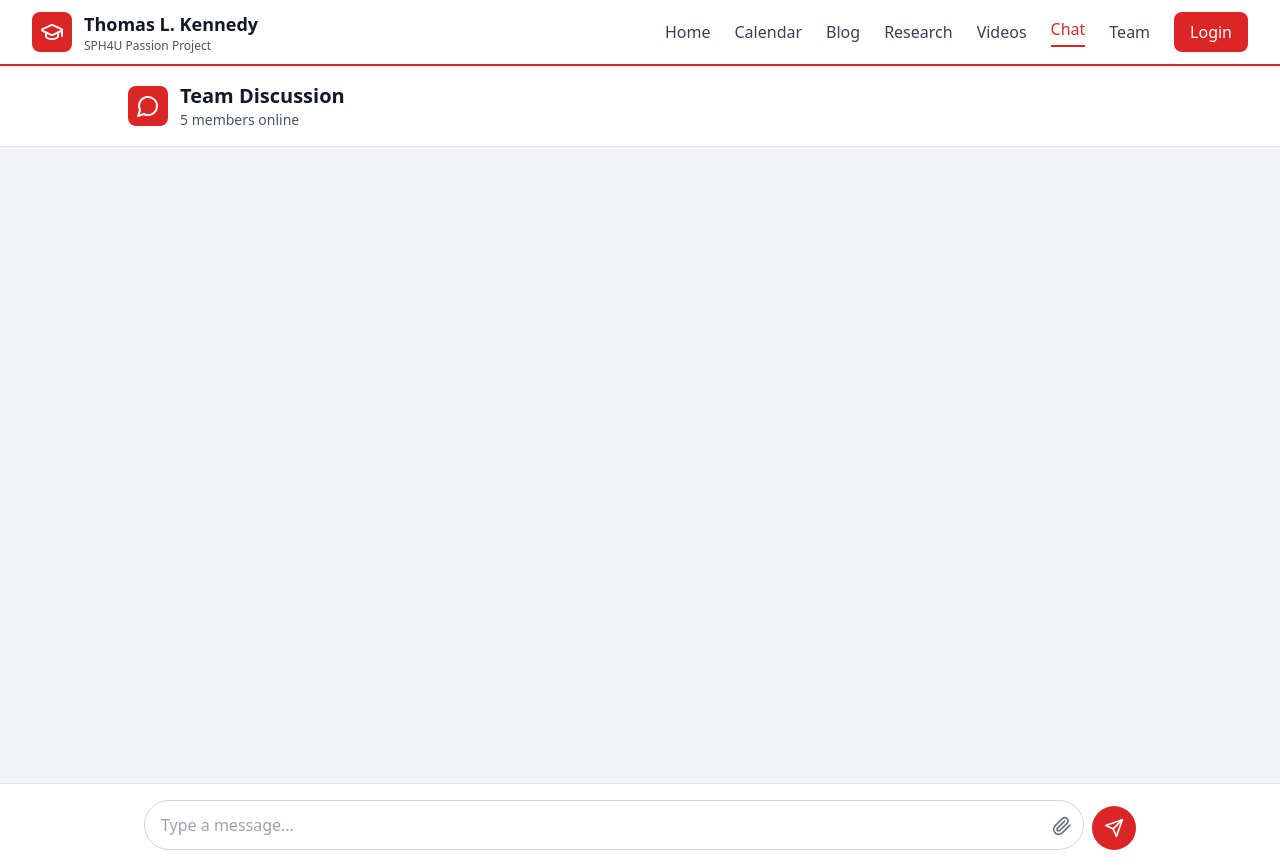
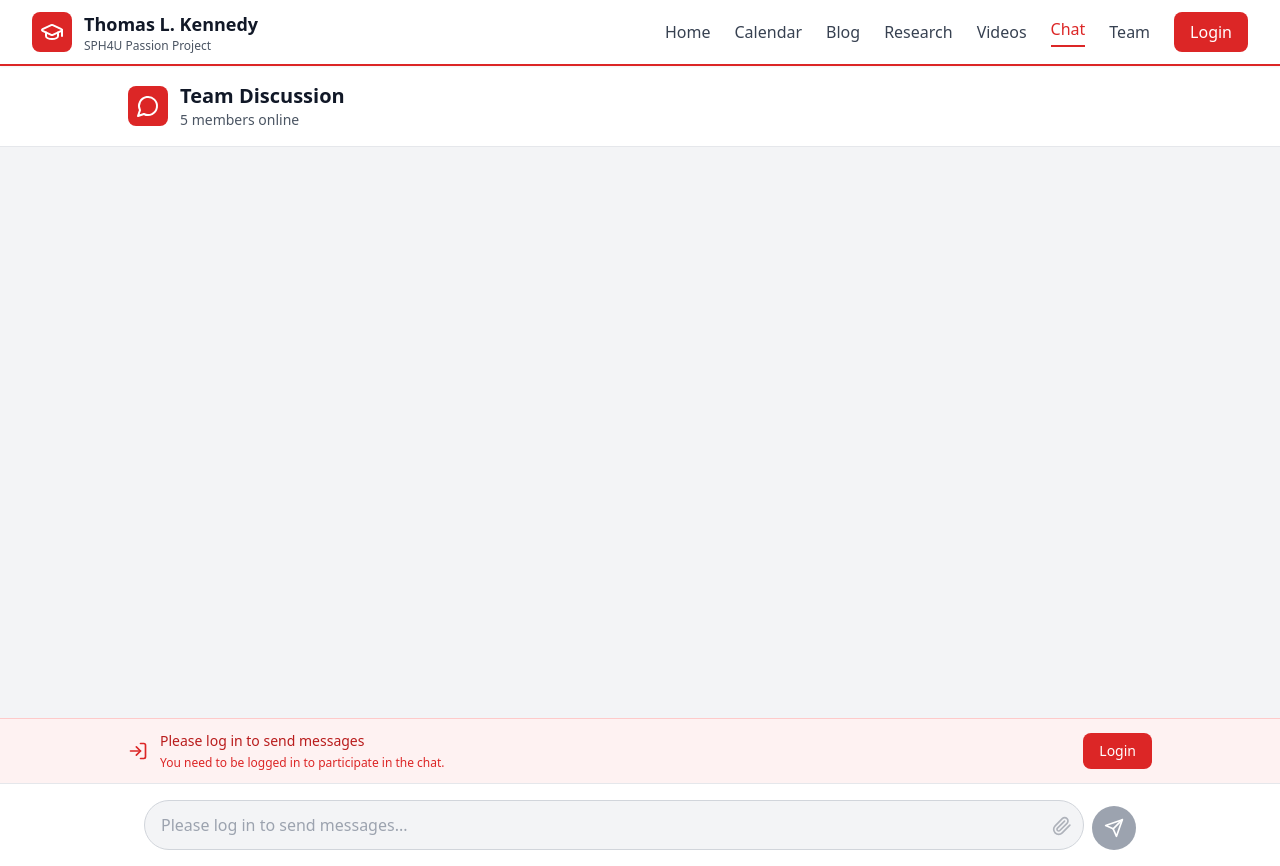
Before and after one commit to HastH8/SPH4U, a React (Vite) app: page /chat in a window 1280 px wide. Built offline with nearby package versions, Linux system fonts and the light colour scheme.

Commit message:
Update Chat.jsx

```diff
--- a/src/pages/Chat.jsx
+++ b/src/pages/Chat.jsx
@@ -1,5 +1,6 @@
 import { useState, useRef, useEffect } from 'react'
-import { Send, MessageCircle, Paperclip, Image as ImageIcon, Video, File, X, Download } from 'lucide-react'
+import { useNavigate } from 'react-router-dom'
+import { Send, MessageCircle, Paperclip, Image as ImageIcon, Video, File, X, Download, LogIn } from 'lucide-react'
 import { messages as initialMessages } from '../data/messages'
 import { users } from '../data/users'
 
@@ -15,6 +16,10 @@ export default function Chat() {
   const fileInputRef = useRef(null)
   const imageInputRef = useRef(null)
   const videoInputRef = useRef(null)
+  const navigate = useNavigate()
+
+  const currentUser = JSON.parse(localStorage.getItem('currentUser') || 'null')
+  const isLoggedIn = !!currentUser
 
   useEffect(() => {
     localStorage.setItem('chatMessages', JSON.stringify(messages))
@@ -95,11 +100,15 @@ export default function Chat() {
 
   const handleSubmit = (e) => {
     e.preventDefault()
+    if (!isLoggedIn) {
+      navigate('/login')
+      return
+    }
     if (!newMessage.trim() && attachments.length === 0) return
 
     const message = {
       id: Date.now(),
-      userId: 1,
+      userId: currentUser.id,
       text: newMessage,
       attachments: attachments.map(a => ({
         type: a.type,
@@ -262,6 +271,24 @@ export default function Chat() {
         </div>
       </div>
 
+      {!isLoggedIn && (
+        <div className="bg-red-50 border-t border-red-200 px-4 py-3">
+          <div className="max-w-5xl mx-auto flex items-center gap-3">
+            <LogIn className="w-5 h-5 text-red-600 flex-shrink-0" />
+            <div className="flex-1">
+              <p className="text-sm text-red-700 font-medium">Please log in to send messages</p>
+              <p className="text-xs text-red-600 mt-1">You need to be logged in to participate in the chat.</p>
+            </div>
+            <button
+              onClick={() => navigate('/login')}
+              className="bg-red-600 text-white px-4 py-2 rounded-lg hover:bg-red-700 transition-colors text-sm font-medium"
+            >
+              Login
+            </button>
+          </div>
+        </div>
+      )}
+
       <div className="bg-white border-t border-gray-200">
         <div className="max-w-5xl mx-auto p-4">
           {attachments.length > 0 && (
@@ -303,14 +330,22 @@ export default function Chat() {
                 type="text"
                 value={newMessage}
                 onChange={(e) => setNewMessage(e.target.value)}
-                placeholder="Type a message..."
-                className="w-full px-4 py-3 pr-12 border border-gray-300 rounded-full focus:outline-none focus:ring-2 focus:ring-red-600 focus:border-transparent"
+                placeholder={isLoggedIn ? "Type a message..." : "Please log in to send messages..."}
+                className="w-full px-4 py-3 pr-12 border border-gray-300 rounded-full focus:outline-none focus:ring-2 focus:ring-red-600 focus:border-transparent disabled:bg-gray-100 disabled:cursor-not-allowed"
+                disabled={!isLoggedIn}
               />
               <div className="absolute right-2 bottom-2">
                 <button
                   type="button"
-                  onClick={() => setShowAttachmentMenu(!showAttachmentMenu)}
-                  className="text-gray-500 hover:text-red-600 transition-colors p-1"
+                  onClick={() => {
+                    if (!isLoggedIn) {
+                      navigate('/login')
+                    } else {
+                      setShowAttachmentMenu(!showAttachmentMenu)
+                    }
+                  }}
+                  className="text-gray-500 hover:text-red-600 transition-colors p-1 disabled:opacity-50 disabled:cursor-not-allowed"
+                  disabled={!isLoggedIn}
                 >
                   <Paperclip className="w-5 h-5" />
                 </button>
@@ -357,7 +392,8 @@ export default function Chat() {
             </div>
             <button
               type="submit"
-              className="bg-red-600 text-white p-3 rounded-full hover:bg-red-700 transition-colors flex items-center justify-center flex-shrink-0"
+              className="bg-red-600 text-white p-3 rounded-full hover:bg-red-700 transition-colors flex items-center justify-center flex-shrink-0 disabled:bg-gray-400 disabled:cursor-not-allowed"
+              disabled={!isLoggedIn}
             >
               <Send className="w-5 h-5" />
             </button>
```
